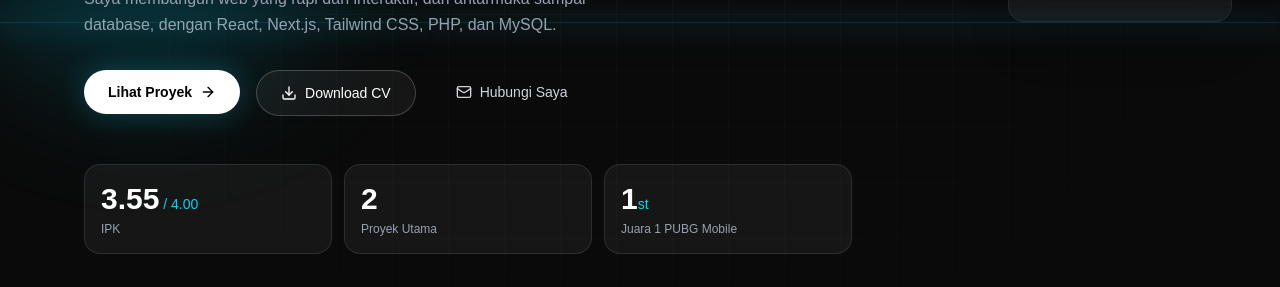
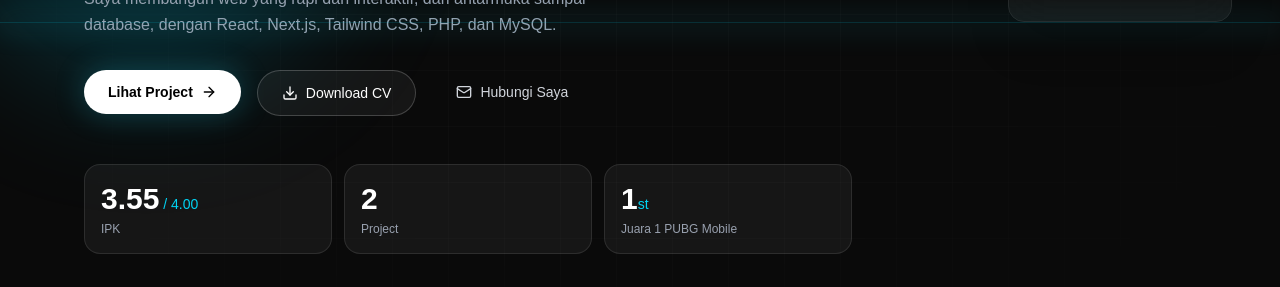
Before and after one commit to sutannn7/portofolio-nextjs, a Next.js app: page / in a window 1280 px wide. Shown: the part 378-665 px from the top of the page. Built offline with nearby package versions, Linux system fonts and the light colour scheme.

Commit message:
Ubah teks Lihat Proyek jadi Lihat Project

```diff
--- a/components/sections/HomeSection.tsx
+++ b/components/sections/HomeSection.tsx
@@ -20,7 +20,7 @@ const roles = ["Web Developer", "Frontend Developer", "UI Enthusiast"];
 
 const stats = [
   { label: "IPK", to: 3.55, decimals: 2, suffix: " / 4.00" },
-  { label: "Proyek Utama", to: 2, decimals: 0, suffix: "" },
+  { label: "Project", to: 2, decimals: 0, suffix: "" },
   { label: "Juara 1 PUBG Mobile", to: 1, decimals: 0, suffix: "st" },
 ];
 
@@ -100,7 +100,7 @@ export default function HomeSection({ setActiveSection }: HomeSectionProps) {
             onClick={() => setActiveSection("projects")}
             className="group flex items-center gap-2 rounded-full bg-white px-6 py-3 text-sm font-semibold text-black shadow-[0_0_30px_rgba(34,211,238,0.25)]"
           >
-            Lihat Proyek
+            Lihat Project
             <ArrowRight className="h-4 w-4 transition-transform group-hover:translate-x-1" />
           </button>
         </Magnetic>
```
